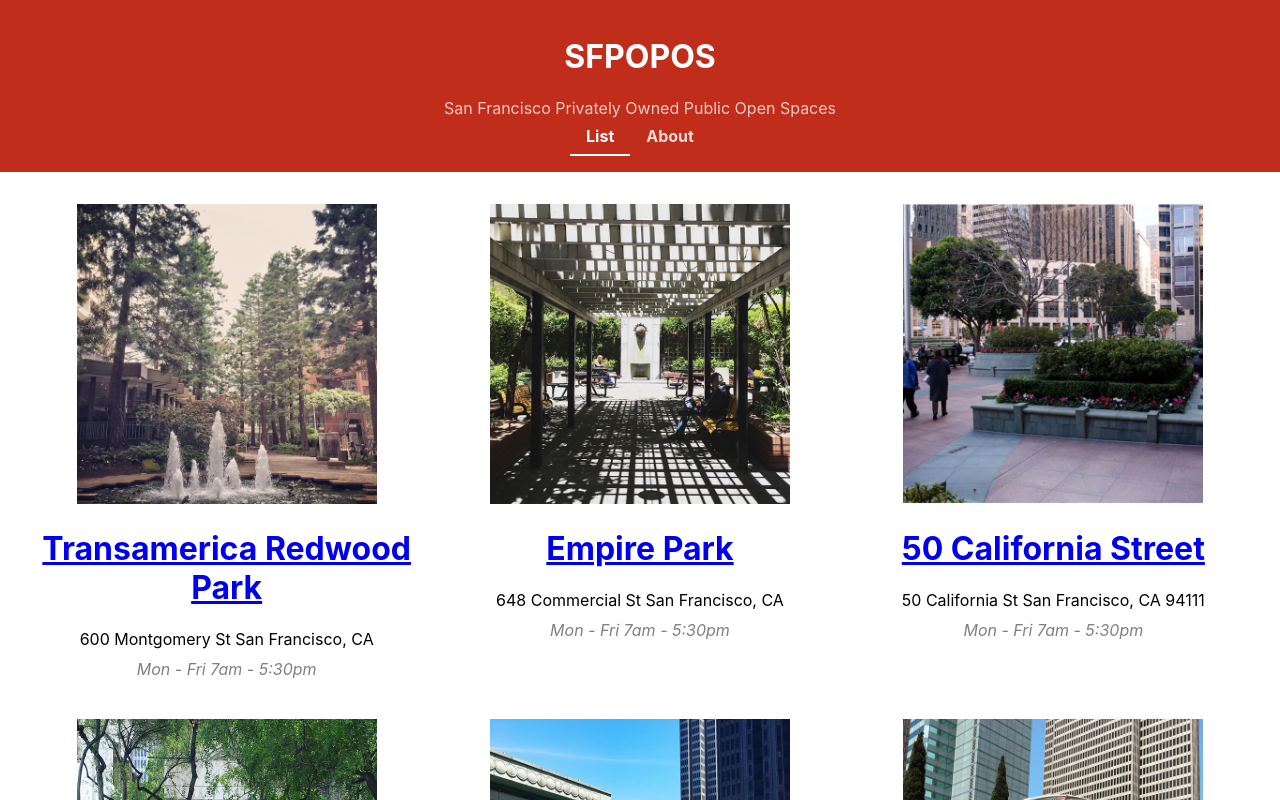
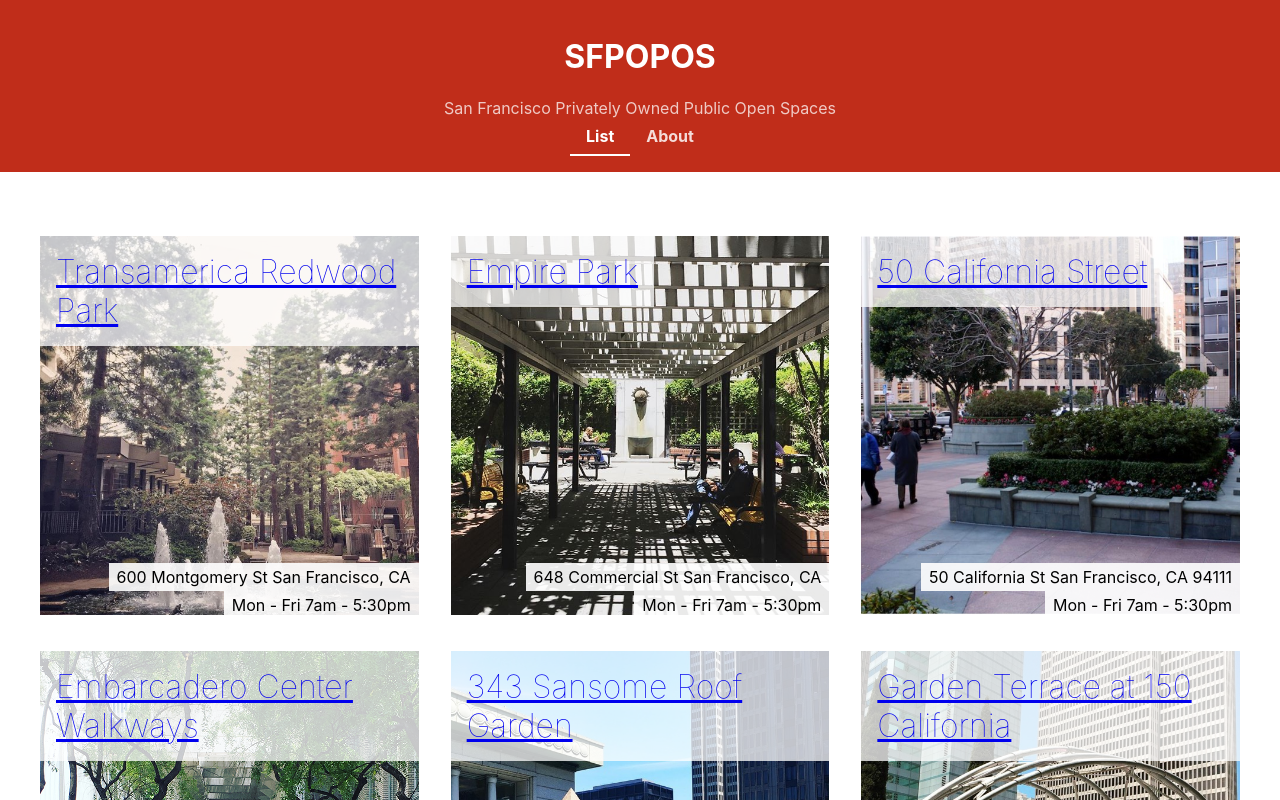
Before and after one commit to laurelmclean/ACS-1320-react-tutorial, a React (Create React App) app: page /#/ in a window 1280 px wide. Shown: the top 800 px of the page. Built offline with nearby package versions, Linux system fonts and the light colour scheme.

Commit message:
fixed image bug

```diff
--- a/src/components/POPOSList/POPOSList.css
+++ b/src/components/POPOSList/POPOSList.css
@@ -1,9 +1,10 @@
 .POPOSList {
-  width: calc(100% - 80px);
-  margin: auto;
-  display: grid;
-  grid-template-columns: 1fr 1fr 1fr;
-  grid-gap: 40px;
+	display: grid;
+	grid-template-columns: 1fr 1fr 1fr;
+	grid-gap: 2em;
+	max-width: 1200px;
+	margin: auto;
+	padding: 2em;
 }
 
 /* Smaller screens and tablets */
--- a/src/components/POPOSSpace/POPOSSpace.css
+++ b/src/components/POPOSSpace/POPOSSpace.css
@@ -1,15 +1,40 @@
 .POPOSSpace {
+  position: relative;
   width: 100%;
   text-align: center;
+  }
+
+.POPOSSpace .POPOSSpace-title {
+  text-decoration: none;
+  color: #000;
 }
 
-.POPOSSpace > img {
+.POPOSSpace h1 {
+  display: block;
+    position: absolute;
+    left: 0;
+    top: 0;
+    margin: 0;
+    font-weight: lighter;
+    background-color: rgba(255, 255, 255, 0.75);
+    padding: 1rem;
+    text-align: left;
+}
+
+.POPOSSpace .POPOSSpace-info {
+	position: absolute;
+	right: 0;
+	bottom: 0;
+	text-align: right;
+}
+
+.POPOSSpace .POPOSSpace-info div {
+	display: inline-block;
+	padding: 0.25em 0.5em;
+	background-color: rgba(255, 255, 255, 0.9);
+}
+
+.POPOSSpace img {
   width: 100%;
   height: auto;
 }
-
-.hours {
-    color: grey;
-    padding-top: 10px;
-    font-style: italic;
-}
--- a/src/components/POPOSSpace/POPOSSpace.js
+++ b/src/components/POPOSSpace/POPOSSpace.js
@@ -6,7 +6,7 @@ function POPOSSpace(props) {
   const { name, image, address, hours, id } = props
   return (
     <div className="POPOSSpace">
-      <Link to={`/details/${id}`}>
+      <Link className="POPOSSpace-title" to={`/details/${id}`}>
         <img src={`${process.env.PUBLIC_URL}images/${image}`} width="300" height="300" alt="Hello" />
       </Link>
       <h1>
@@ -14,9 +14,11 @@ function POPOSSpace(props) {
             {name}
         </Link>
       </h1>
-      <div>{address}</div>
-      <div className="hours">{hours}</div>
-    </div>
+     <div className="POPOSSpace-info">
+				<div >{address}</div>
+				<div>{hours}</div>
+			</div>
+     </div>
   )
 }
 
```
